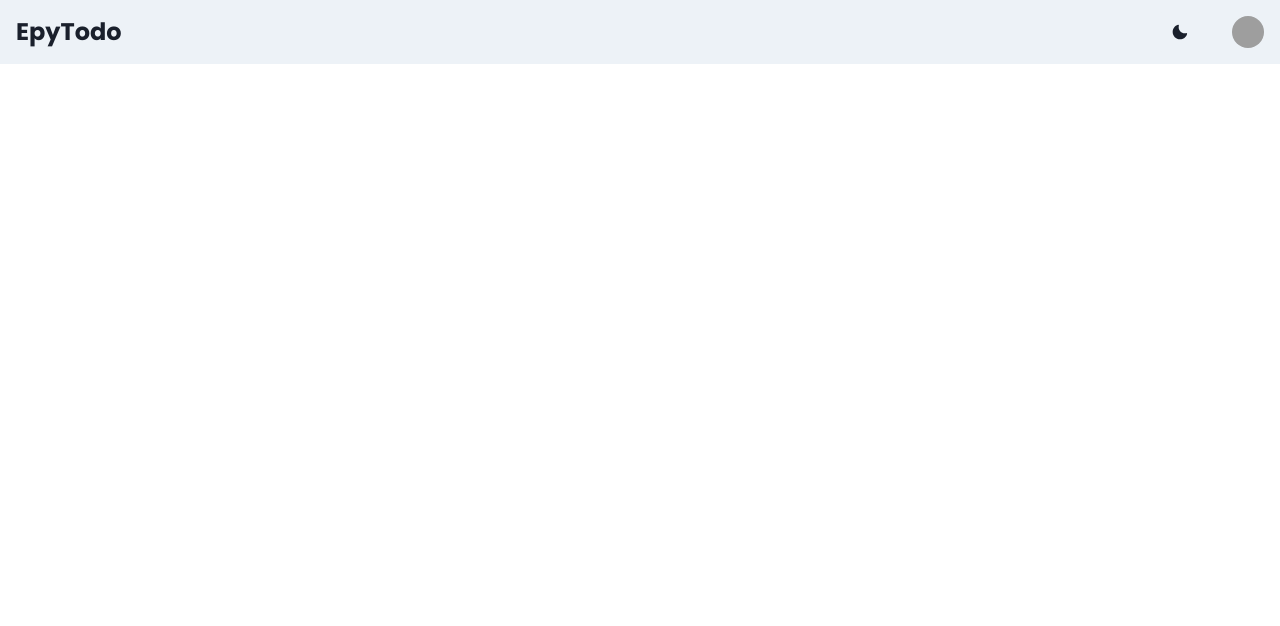
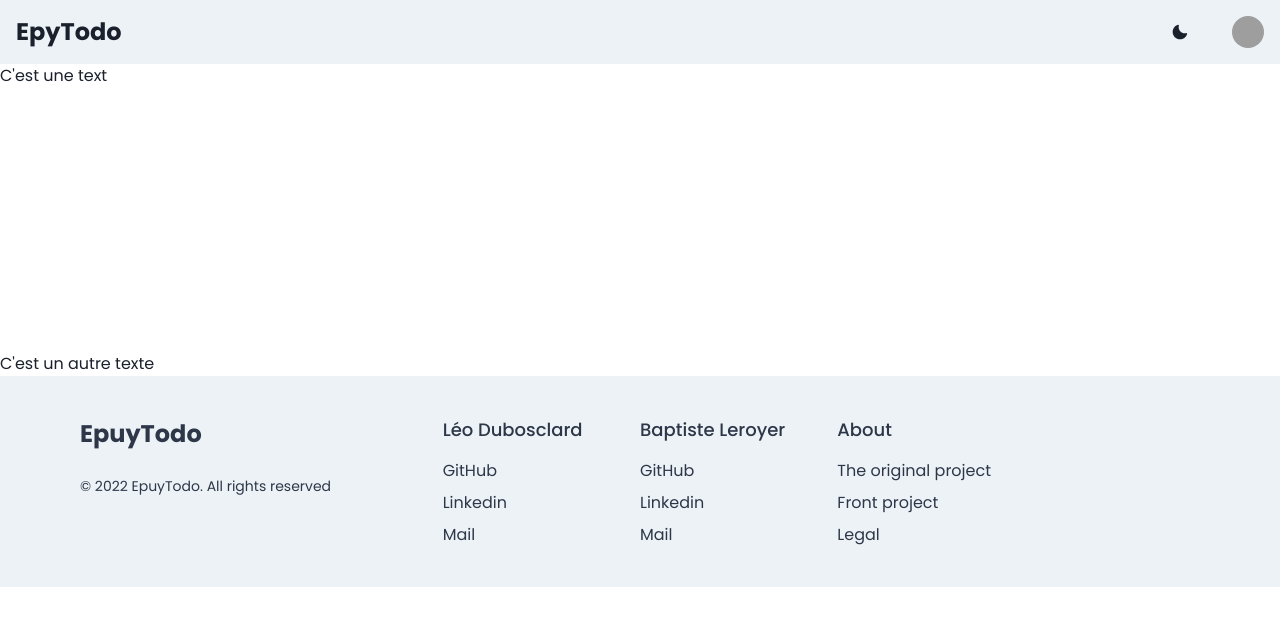
Before and after one commit to ZerLock/epytodo_front, a React (Create React App) app: page / in a window 1280 px wide. Shown: the top 626 px of the page. Built offline with nearby package versions, Linux system fonts and the light colour scheme; grey boxes are pictures that could not be loaded.

Commit message:
[ADD] footer

```diff
--- /dev/null
+++ b/src/components/Footer.tsx
@@ -0,0 +1,68 @@
+import { ReactNode } from 'react';
+
+import {
+  Box,
+  Container,
+  Link,
+  SimpleGrid,
+  Stack,
+  Text,
+  useColorModeValue,
+} from '@chakra-ui/react';
+
+const Logo = (props: any) => {
+  return (
+    <Text fontSize="2xl" fontWeight="bold">EpuyTodo</Text>
+  );
+};
+
+const ListHeader = ({ children }: { children: ReactNode }) => {
+  return (
+    <Text fontWeight={'500'} fontSize={'lg'} mb={2}>
+      {children}
+    </Text>
+  );
+};
+
+const Footer = () => {
+  return (
+    <Box
+      bg={useColorModeValue('gray.100', 'gray.900')}
+      color={useColorModeValue('gray.700', 'gray.200')}>
+      <Container as={Stack} maxW={'6xl'} py={10}>
+        <SimpleGrid
+          templateColumns={{ sm: '1fr 1fr', md: '2fr 1fr 1fr 1fr 1fr' }}
+          spacing={8}>
+          <Stack spacing={6}>
+            <Box>
+              <Logo color={useColorModeValue('gray.700', 'white')} />
+            </Box>
+            <Text fontSize={'sm'}>
+              © 2022 EpuyTodo. All rights reserved
+            </Text>
+          </Stack>
+          <Stack align={'flex-start'}>
+            <ListHeader>Léo Dubosclard</ListHeader>
+            <Link href={'https://github.com/ZerLock'}>GitHub</Link>
+            <Link href={'https://www.linkedin.com/in/leo-dubosclard/'}>Linkedin</Link>
+            <Link href={'mailto:leo.dubosclard@epitech.eu'}>Mail</Link>
+          </Stack>
+          <Stack align={'flex-start'}>
+            <ListHeader>Baptiste Leroyer</ListHeader>
+            <Link href={'https://github.com/ZiplEix'}>GitHub</Link>
+            <Link href={'https://www.linkedin.com/in/baptiste-leroyer/'}>Linkedin</Link>
+            <Link href={'mailto:baptiste.leroyer@epitech.eu'}>Mail</Link>
+          </Stack>
+          <Stack align={'flex-start'}>
+            <ListHeader>About</ListHeader>
+            <Link href={'https://github.com/EpitechPromo2026/B-WEB-200-LYN-2-1-epytodo-baptiste.leroyer'}>The original project</Link>
+            <Link href={'https://github.com/ZiplEix/epytodo_front'}>Front project</Link>
+            <Link href={'https://github.com/ZiplEix/epytodo_front/blob/main/LICENSE'}>Legal</Link>
+          </Stack>
+        </SimpleGrid>
+      </Container>
+    </Box>
+  );
+}
+
+export default Footer;
--- a/src/pages/Home.tsx
+++ b/src/pages/Home.tsx
@@ -1,9 +1,13 @@
 import WithSubnavigation from '../components/Navbar';
+import Footer from '../components/Footer';
+import { Text } from '@chakra-ui/react';
 
 const Home = (): JSX.Element => {
     return (
         <>
             <WithSubnavigation />
+            <Text>C'est une text <br/><br/><br/><br/><br/><br/><br/><br/><br/><br/><br/><br/>C'est un autre texte</Text>
+            <Footer />
         </>
     );
 }
```
